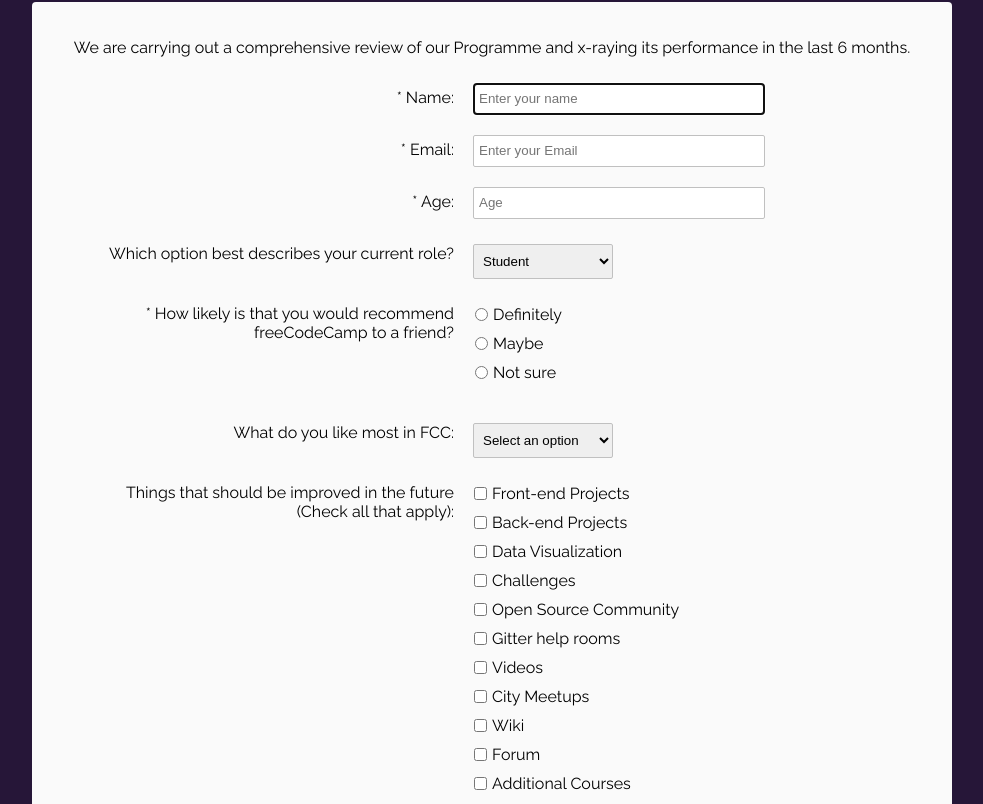
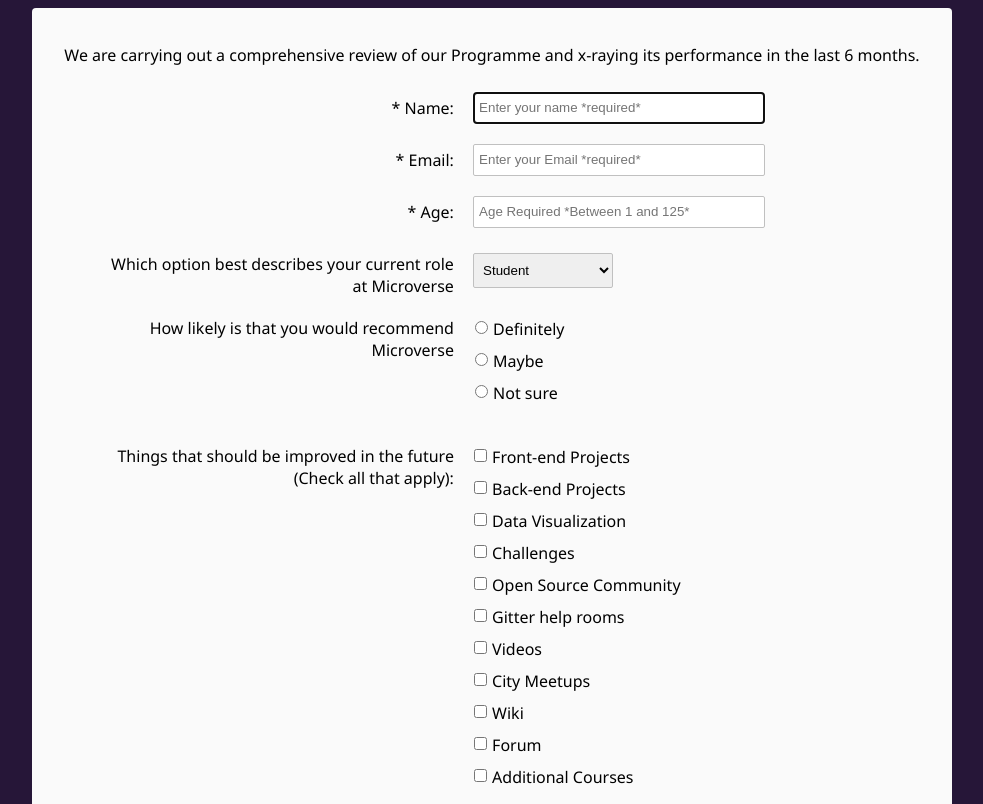
Before and after one commit to justinembawomye/justine_raymond, a plain HTML site: page index.html in a window 1280 px wide. Shown: the part 78-882 px from the top of the page, without its empty margins (148-1131 px from the left). Drawn offline with Linux system fonts and the light colour scheme.

Commit message:
new update

```diff
--- a/css/style.css
+++ b/css/style.css
@@ -1,15 +1,14 @@
-@import url(https://fonts.googleapis.com/css?family=Raleway:400,500);
-
 html,
 body {
     background-color: #261638;
     text-align: center;
     font-family: 'Raleway', Helvetica, sans-serif;
     min-width: 320px;
+    font-family: 'Segoe UI', Tahoma, Geneva, Verdana, sans-serif;
 }
 
-#title{
-    color:#fff;
+#title {
+    color: #fff;
 }
 
 header {
@@ -84,7 +83,8 @@ input[type="checkbox"] {
     border-radius: 2px;
 }
 
-.radio, .checkbox {
+.radio,
+.checkbox {
     position: relative;
     left: -43px;
     margin-left: 10px;
--- a/index.html
+++ b/index.html
@@ -1,8 +1,9 @@
 <!DOCTYPE html>
 <html lang="en">
+
 <head>
     <meta charset="UTF-8" />
-    <title>Fork Me! FCC: Test Suite Template</title>
+    <title>Justine and Raymond</title>
     <link rel="stylesheet" href="css/style.css" />
 </head>
 
@@ -14,25 +15,13 @@
         <p id="description">
             We are carrying out a comprehensive review of our Programme and x-raying its performance in the last 6 months.
         </p>
-      <form
-        id="survey-form"
-        method="GET"
-        action="https://crossorigin.me/https://freecodecamp.com"
-      >
+        <form id="survey-form" method="GET">
             <div class="rowTab">
                 <div class="labels">
                     <label id="name-label" for="name">* Name: </label>
                 </div>
                 <div class="rightTab">
-            <input
-              autofocus
-              type="text"
-              name="name"
-              id="name"
-              class="input-field"
-              placeholder="Enter your name"
-              required
-            />
+                    <input autofocus type="text" name="name" id="name" class="input-field" placeholder="Enter your name *required*" required />
                 </div>
             </div>
             <div class="rowTab">
@@ -40,14 +29,7 @@
                     <label id="email-label" for="email">* Email: </label>
                 </div>
                 <div class="rightTab">
-            <input
-              type="email"
-              name="email"
-              id="email"
-              class="input-field"
-              required
-              placeholder="Enter your Email"
-            />
+                    <input type="email" name="email" id="email" class="input-field" required placeholder="Enter your Email *required*" />
                 </div>
             </div>
             <div class="rowTab">
@@ -55,21 +37,12 @@
                     <label id="number-label" for="age">* Age: </label>
                 </div>
                 <div class="rightTab">
-            <input
-              type="number"
-              name="age"
-              id="number"
-              min="1"
-              max="125"
-              class="input-field"
-              placeholder="Age"
-            />
+                    <input type="number" name="age" id="number" min="1" max="125" class="input-field" placeholder="Age Required *Between 1 and 125*" />
                 </div>
             </div>
             <div class="rowTab">
                 <div class="labels">
-            <label for="currentPos"
-              >Which option best describes your current role?</label
+                    <label for="currentPos">Which option best describes your current role at Microverse</label
             >
           </div>
           <div class="rightTab">
@@ -86,8 +59,7 @@
         <div class="rowTab">
           <div class="labels">
             <label for="userRating"
-              >* How likely is that you would recommend freeCodeCamp to a
-              friend?</label
+              >How likely is that you would recommend Microverse</label
             >
           </div>
           <div class="rightTab">
@@ -102,8 +74,7 @@
                 /></label>
                     </li>
                     <li class="radio">
-                <label
-                  >Maybe<input
+                        <label>Maybe<input
                     name="radio-buttons"
                     value="2"
                     type="radio"
@@ -111,8 +82,7 @@
                 /></label>
                     </li>
                     <li class="radio">
-                <label
-                  >Not sure<input
+                        <label>Not sure<input
                     name="radio-buttons"
                     value="3"
                     type="radio"
@@ -124,30 +94,14 @@
             </div>
             <div class="rowTab">
                 <div class="labels">
-            <label for="most-like">What do you like most in FCC: </label>
-          </div>
-          <div class="rightTab">
-            <select id="most-like" name="mostLike" class="dropdown">
-              <option disabled selected value>Select an option</option>
-              <option value="challenges">Challenges</option>
-              <option value="projects">Projects</option>
-              <option value="community">Community</option>
-              <option value="openSource">Open Source</option>
-            </select>
-          </div>
-        </div>
-        <div class="rowTab">
-          <div class="labels">
-            <label for="preferences"
-              >Things that should be improved in the future<br />(Check all that
+                    <label for="preferences">Things that should be improved in the future<br />(Check all that
               apply):
             </label>
                 </div>
                 <div class="rightTab">
                     <ul id="preferences" style="list-style: none;">
                         <li class="checkbox">
-                <label
-                  ><input
+                            <label><input
                     name="prefer"
                     value="1"
                     type="checkbox"
@@ -261,13 +215,7 @@
             <label for="comments">Any Comments or Suggestions?</label>
                 </div>
                 <div class="rightTab">
-            <textarea
-              id="comments"
-              class="input-field"
-              style="height:50px;resize:vertical;"
-              name="comment"
-              placeholder="Enter your comment here..."
-            ></textarea>
+                    <textarea id="comments" class="input-field" style="height:50px;resize:vertical;" name="comment" placeholder="Enter your comment here..."></textarea>
                 </div>
             </div>
             <button id="submit" type="submit">Submit</button>
@@ -278,4 +226,5 @@
 
     <script src="js/index.js"></script>
 </body>
+
 </html>
```
Lines whose indentation alone changed are shown as unchanged.
